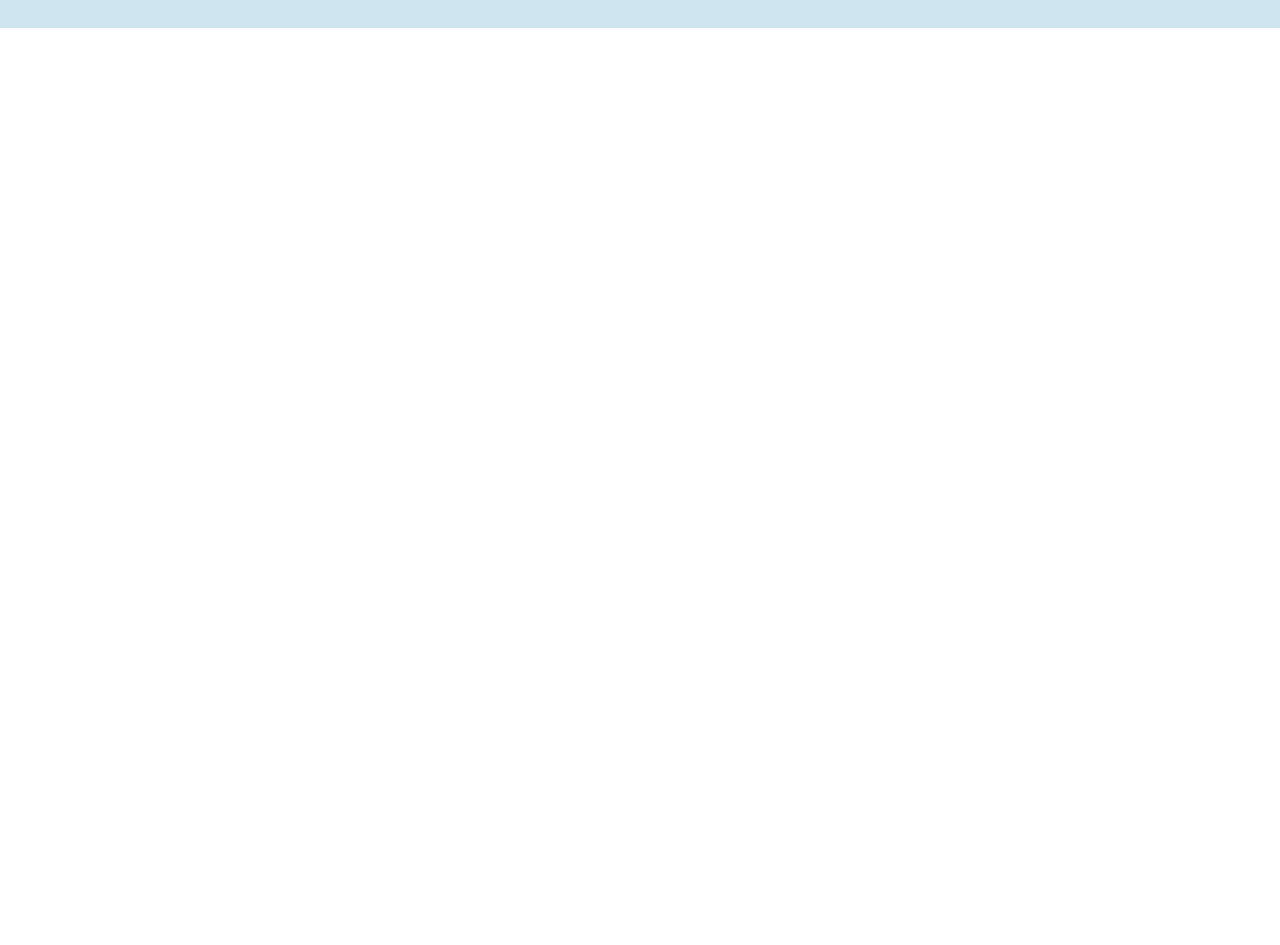
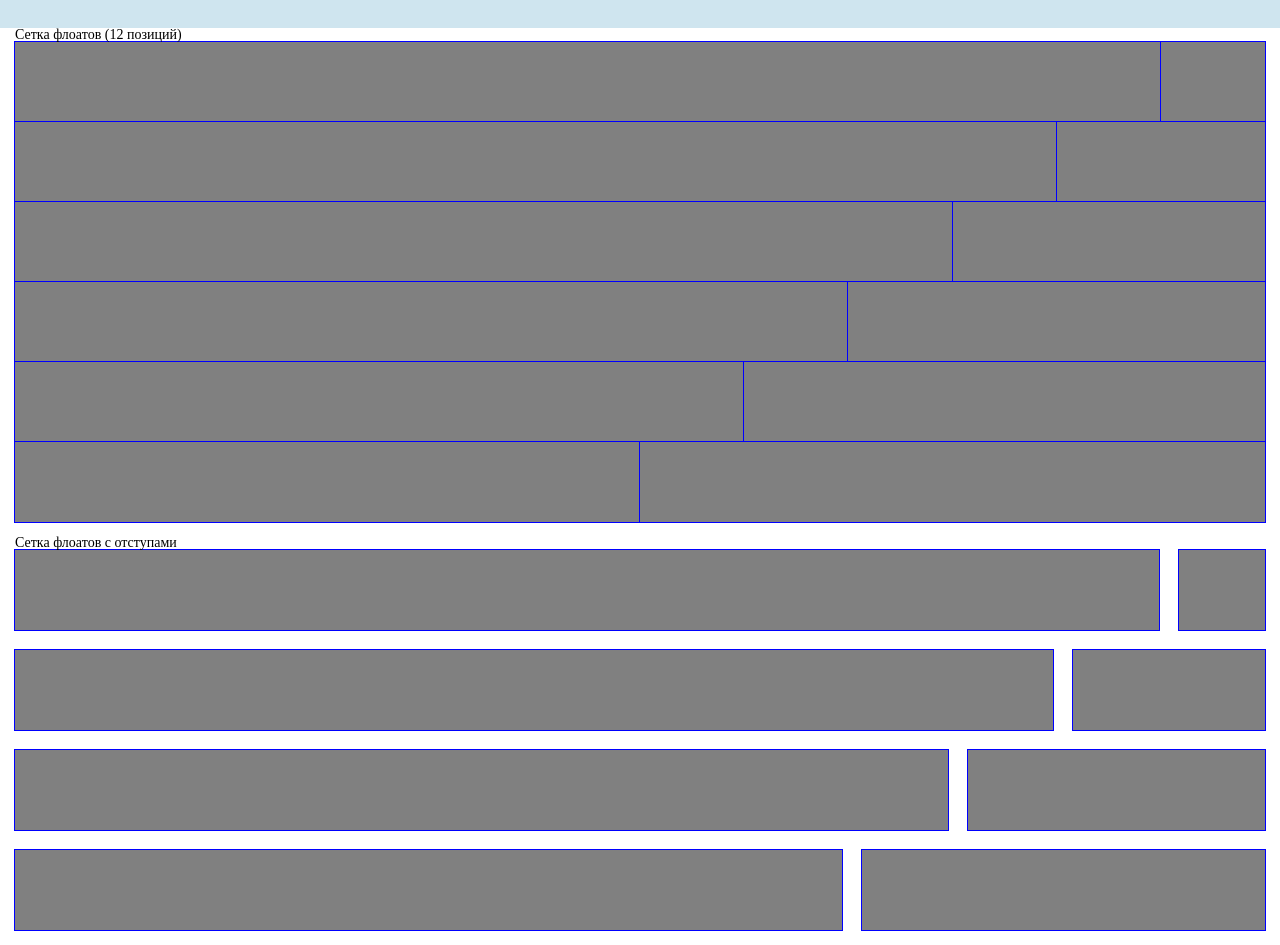
Before and after one commit to MBehunM/k23-blog-plus, a plain HTML site: page index.html in a window 1280 px wide. Shown: the part 122-1067 px from the top of the page. Before the commit the page ends 800 px from the top, so only its background shows below. Drawn offline with Linux system fonts and the light colour scheme.

Commit message:
add float elements

```diff
--- /dev/null
+++ b/css/module-grid.css
@@ -0,0 +1,79 @@
+.module-grid::after {
+	content: '';
+	display: block;
+	clear: both;
+	height: 0;
+}
+
+.module-grid__cell-12 {
+	float: left;
+	width: 100%;
+}
+
+.module-grid__cell-11 {
+	float: left;
+	width: 91.66667%;
+}
+
+.module-grid__cell-10 {
+	float: left;
+	width: 83.33334%;
+}
+
+.module-grid__cell-9 {
+	float: left;
+	width: 75%;
+}
+
+.module-grid__cell-8 {
+	float: left;
+	width: 66.66667%;
+}
+
+.module-grid__cell-7 {
+	float: left;
+	width: 58.33334%;
+}
+
+.module-grid__cell-6 {
+	float: left;
+	width: 50%;
+}
+
+.module-grid__cell-5 {
+	float: left;
+	width: 41.66667%;
+}
+
+.module-grid__cell-4 {
+	float: left;
+	width: 33.33334%;
+}
+
+.module-grid__cell-3 {
+	float: left;
+	width: 25%;
+}
+
+.module-grid__cell-2 {
+	float: left;
+	width: 16.66667%;
+}
+
+.module-grid__cell-1 {
+	float: left;
+	width: 8.33334%;
+}
+
+/* с отступами. В данном случае класс "module-grid--gutters" согласно терминологии БЭМ (кстати, почитайте о ней, полезная штука!) является модификатором.
+А модификатор НЕ может применяться без названия самого блока. Т.к. в данном случае, у блока должно быть 2 класса: "module-grid  module-grid--gutters" */
+
+.module-grid--gutters {
+	margin: 0 -10px;
+}
+
+.module-grid--gutters > * {
+	padding: 0 10px;
+	box-sizing: border-box;
+	margin-bottom: 20px;
+}
--- a/css/style.css
+++ b/css/style.css
@@ -1,3 +1,42 @@
+/*Обнуление*/
+*{
+	padding: 0;
+	margin: 0;
+	border: 0;
+}
+*,*:before,*:after{
+	-moz-box-sizing: border-box;
+	-webkit-box-sizing: border-box;
+	box-sizing: border-box;
+}
+:focus,:active{outline: none;}
+a:focus,a:active{outline: none;}
+
+nav,footer,header,aside{display: block;}
+
+html,body{
+	height: 100%;
+	width: 100%;
+	font-size: 100%;
+	line-height: 1;
+	font-size: 14px;
+	-ms-text-size-adjust: 100%;
+	-moz-text-size-adjust: 100%;
+	-webkit-text-size-adjust: 100%;
+}
+input,button,textarea{font-family:inherit;}
+
+input::-ms-clear{display: none;}
+button{cursor: pointer;}
+button::-moz-focus-inner {padding:0;border:0;}
+a, a:visited{text-decoration: none;}
+a:hover{text-decoration: none;}
+ul li{list-style: none;}
+img{vertical-align: top;}
+
+h1,h2,h3,h4,h5,h6{font-size:inherit;font-weight: 400;}
+/*--------------------*/
+
 body {
 	margin: 0;
 
@@ -5,8 +44,6 @@ body {
 
 .header {
 	background-color: #cfe5ef;
-	width: 100%;
-	height: 150px;
 }
 
 .container {
@@ -16,45 +53,91 @@ body {
 }
 
 .header__content {
+	height: 150px;
 	display: flex;
 	justify-content: flex-start;
 	align-items: center;
+
+}
+
+.header__content li {
+	padding: 0 20px;
+	width: 120px;
 }
 
 .header__logo {
-	margin-left: 10px;
+	margin-right: 20px;
 }
+
 
 .header__menu li {
 	list-style: none;
+
 
 
 }
 
 .header__menu a {
 	text-decoration: none;
-
+	color: #000;
 }
 
 .header__menu--item {
 	display: inline-block;
+	position: relative;
+	text-transform: uppercase;
+	font-weight: 700;
 
-	position: relative;
+
+}
+
+.header__menu--item:nth-child(-n+2) {
+border-right: 2px solid black;
 }
 
 .header__submenu {
 	display: none;
-	padding: 0;
+	background-color: #fff;
+	padding: 0 20px 0 10px;
 	position: absolute;
-	top:100%;
+	top: 100%;
+	left: 0;
+	white-space: nowrap;
+	text-transform: lowercase;
+	font-weight: 500;
+	text-align: left;
+}
+
+.header__menu--item:hover {
+	background-color: #fff;
+	transition: 0.3s;
 }
 
 .header__menu--item:hover .header__submenu {
 	display: block;
 }
 
+.header__submenu li:hover {
+	background-color: rgba(240,240,240,0.3);
+	transition: 0.3s;
+}
+
 .header__button {
 	margin-left: auto;
 	padding: 15px 35px;
 	text-transform: uppercase;
+	cursor: pointer;
 }
+
+.content {
+
+	width: 1250px;
+	margin-left: auto;
+	margin-right: auto;
+}
+
+.decor {
+	height: 80px;
+	background-color: gray;
+	outline: 1px solid blue;
+}
--- a/index.html
+++ b/index.html
@@ -5,6 +5,7 @@
     <meta charset="UTF-8">
     <meta name="viewport" content="width=device-width, initial-scale=1.0">
     <title>Document</title>
+    <link rel="stylesheet" href="css/module-grid.css">
     <link rel="stylesheet" href="css/style.css">
 </head>
 
@@ -29,6 +30,108 @@
             </div>
         </div>
     </div>
+    <div class="content">
+        <div>Сетка флоатов (12 позиций)</div>
+        <div class="module-grid">
+            <div class="module-grid__cell-11">
+                <div class="decor"></div>
+            </div>
+            <div class="module-grid__cell-1">
+                <div class="decor"></div>
+            </div>
+        </div>
+        <div class="module-grid">
+            <div class="module-grid__cell-10">
+                <div class="decor"></div>
+            </div>
+            <div class="module-grid__cell-2">
+                <div class="decor"></div>
+            </div>
+        </div>
+        <div class="module-grid">
+            <div class="module-grid__cell-9">
+                <div class="decor"></div>
+            </div>
+            <div class="module-grid__cell-3">
+                <div class="decor"></div>
+            </div>
+        </div>
+        <div class="module-grid">
+            <div class="module-grid__cell-8">
+                <div class="decor"></div>
+            </div>
+            <div class="module-grid__cell-4">
+                <div class="decor"></div>
+            </div>
+        </div>
+        <div class="module-grid">
+            <div class="module-grid__cell-7">
+                <div class="decor"></div>
+            </div>
+            <div class="module-grid__cell-5">
+                <div class="decor"></div>
+            </div>
+        </div>
+        <div class="module-grid">
+            <div class="module-grid__cell-6">
+                <div class="decor"></div>
+            </div>
+            <div class="module-grid__cell-6">
+                <div class="decor"></div>
+            </div>
+        </div>
+        <br>
+        <div>Сетка флоатов с отступами</div>
+        <div class="module-grid module-grid--gutters">
+            <div class="module-grid__cell-11">
+                <div class="decor"></div>
+            </div>
+            <div class="module-grid__cell-1">
+                <div class="decor"></div>
+            </div>
+        </div>
+        <div class="module-grid module-grid--gutters">
+            <div class="module-grid__cell-10">
+                <div class="decor"></div>
+            </div>
+            <div class="module-grid__cell-2">
+                <div class="decor"></div>
+            </div>
+        </div>
+        <div class="module-grid module-grid--gutters">
+            <div class="module-grid__cell-9">
+                <div class="decor"></div>
+            </div>
+            <div class="module-grid__cell-3">
+                <div class="decor"></div>
+            </div>
+        </div>
+        <div class="module-grid module-grid--gutters">
+            <div class="module-grid__cell-8">
+                <div class="decor"></div>
+            </div>
+            <div class="module-grid__cell-4">
+                <div class="decor"></div>
+            </div>
+        </div>
+        <div class="module-grid module-grid--gutters">
+            <div class="module-grid__cell-7">
+                <div class="decor"></div>
+            </div>
+            <div class="module-grid__cell-5">
+                <div class="decor"></div>
+            </div>
+        </div>
+        <div class="module-grid module-grid--gutters">
+            <div class="module-grid__cell-6">
+                <div class="decor"></div>
+            </div>
+            <div class="module-grid__cell-6">
+                <div class="decor"></div>
+            </div>
+        </div>
+
+    </div>
 </body>
 
 </html>
```
